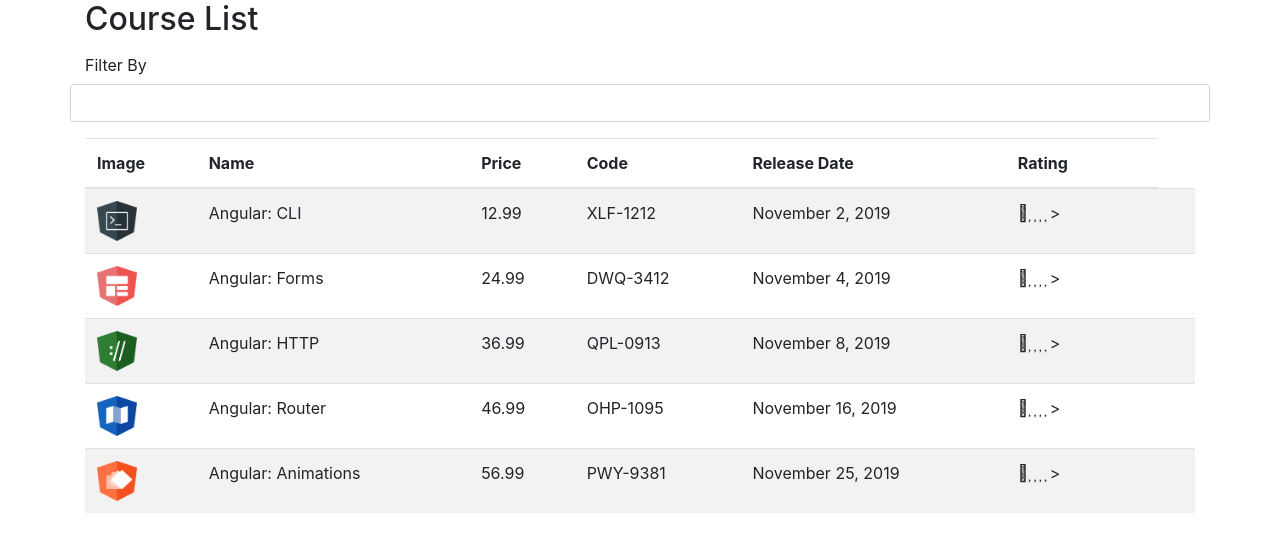
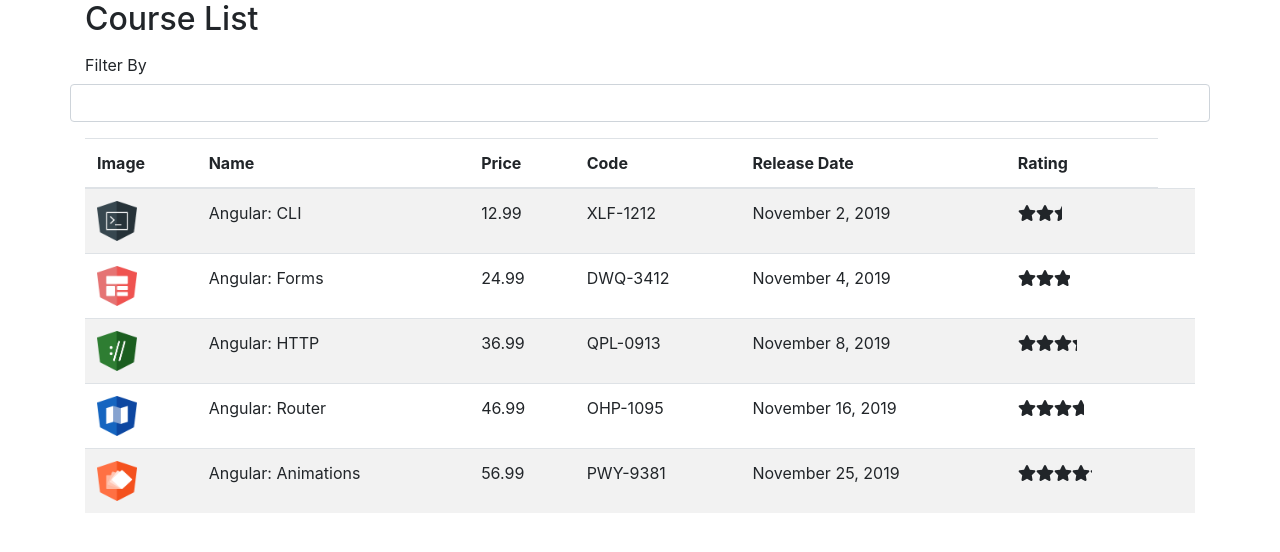
Before and after one commit to flaviohnm/course-manager, an Angular app: page / in a window 1280 px wide. Shown: the top 552 px of the page. Built offline with nearby package versions, Linux system fonts and the light colour scheme.

Commit message:
ajuste do icones de estrelas

```diff
--- a/package.json
+++ b/package.json
@@ -19,8 +19,11 @@
     "@angular/platform-browser": "~11.2.10",
     "@angular/platform-browser-dynamic": "~11.2.10",
     "@angular/router": "~11.2.10",
+    "@fortawesome/angular-fontawesome": "^0.8.2",
     "@fortawesome/fontawesome": "^1.1.8",
     "@fortawesome/fontawesome-free": "^5.15.3",
+    "@fortawesome/fontawesome-svg-core": "^1.2.34",
+    "@fortawesome/free-solid-svg-icons": "^5.15.2",
     "angular-font-awesome": "^3.1.2",
     "bootstrap": "^4.6.0",
     "font-awesome": "^4.7.0",
--- a/src/app/app.component.ts
+++ b/src/app/app.component.ts
@@ -1,4 +1,6 @@
 import { Component } from '@angular/core';
+import { faStar as fasStar } from '@fortawesome/free-solid-svg-icons';
+import { FaIconLibrary } from '@fortawesome/angular-fontawesome';
 
 @Component({
   selector: 'app-root',
@@ -7,6 +9,11 @@
 })
 export class AppComponent {
   title = 'course-manager';
+  name: string = 'Flavio';
 
-  name: string = 'Flavio';
+  constructor(library: FaIconLibrary) {
+    // Add multiple icons to the library
+    library.addIcons(fasStar);
+  }
+
 }
--- a/src/app/app.module.ts
+++ b/src/app/app.module.ts
@@ -5,6 +5,7 @@
 import { AppComponent } from './app.component';
 import { CourseListComponent } from './courses/course-list.component'
 import { StarComponent } from './star/star.component';
+import { FontAwesomeModule } from '@fortawesome/angular-fontawesome';
 
 @NgModule({
   declarations: [
@@ -14,7 +15,8 @@
   ],
   imports: [
     BrowserModule,
-    FormsModule
+    FormsModule,
+    FontAwesomeModule
   ],
   providers: [],
   bootstrap: [AppComponent]
--- a/src/app/courses/course-list.component.ts
+++ b/src/app/courses/course-list.component.ts
@@ -2,6 +2,8 @@
 import { Component } from "@angular/core";
 import { Course } from "./course";
 import { CourseService } from "./course.service";
+
+
 
 @Component({
 
--- a/src/app/star/star.component.html
+++ b/src/app/star/star.component.html
@@ -1,11 +1,11 @@
 <div class="crop" [style.width.px]="starwidth" [title]="rating">
 
   <div style="width: 100px;">
-    <span class="fas fa-star"></span>
-    <span class="fas fa-heart"></span>
-    <span class="fas fa-heart"></span>
-    <span class="fas fa-heart"></span>
-    <span class="fas fa-heart"></span>>
+    <fa-icon [icon]="['fas', 'star']"></fa-icon>
+    <fa-icon [icon]="['fas', 'star']"></fa-icon>
+    <fa-icon [icon]="['fas', 'star']"></fa-icon>
+    <fa-icon [icon]="['fas', 'star']"></fa-icon>
+    <fa-icon [icon]="['fas', 'star']"></fa-icon>
   </div>
 
 </div>
```
Also changed, not shown: 1 other file (tests, documents, lock files or other folders).
